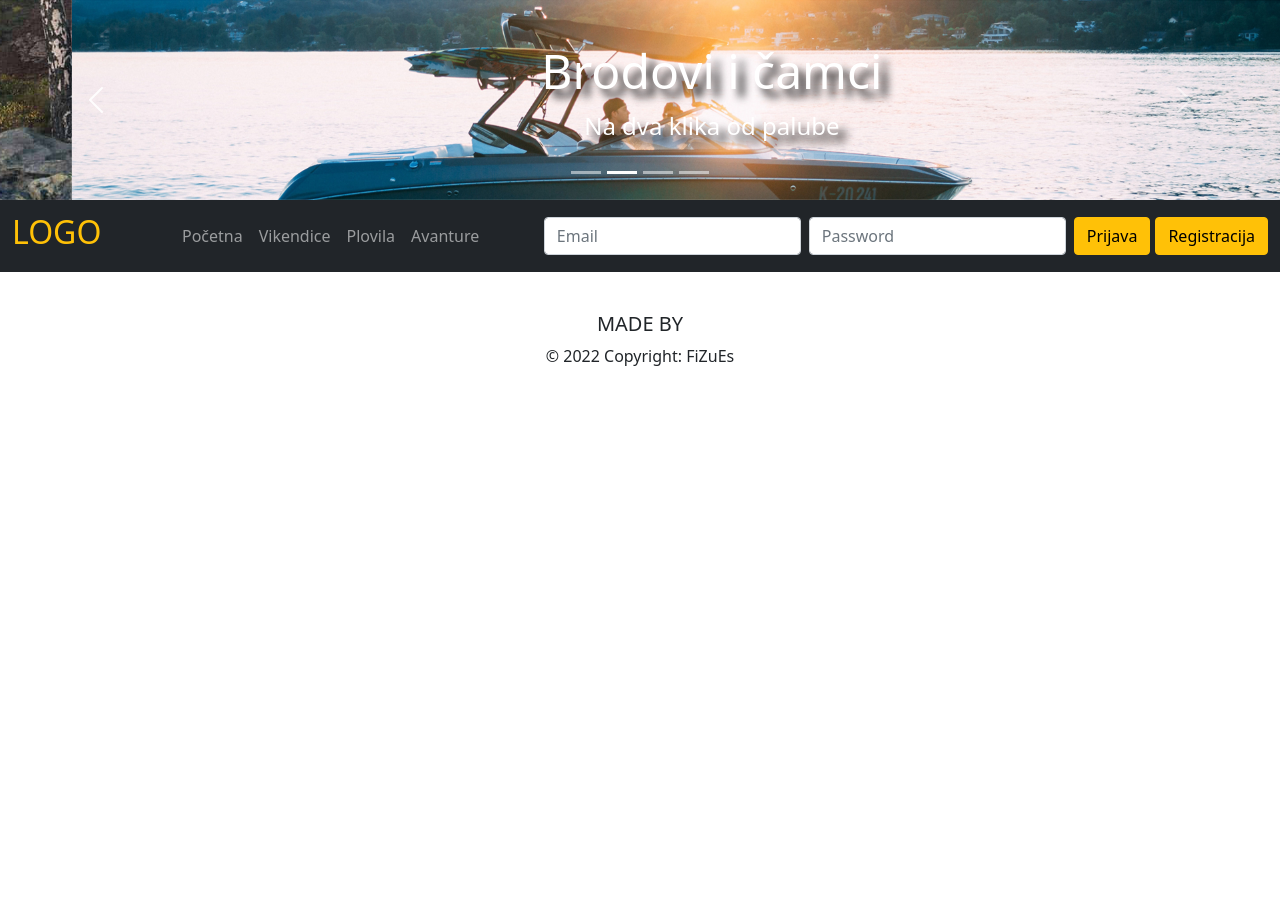
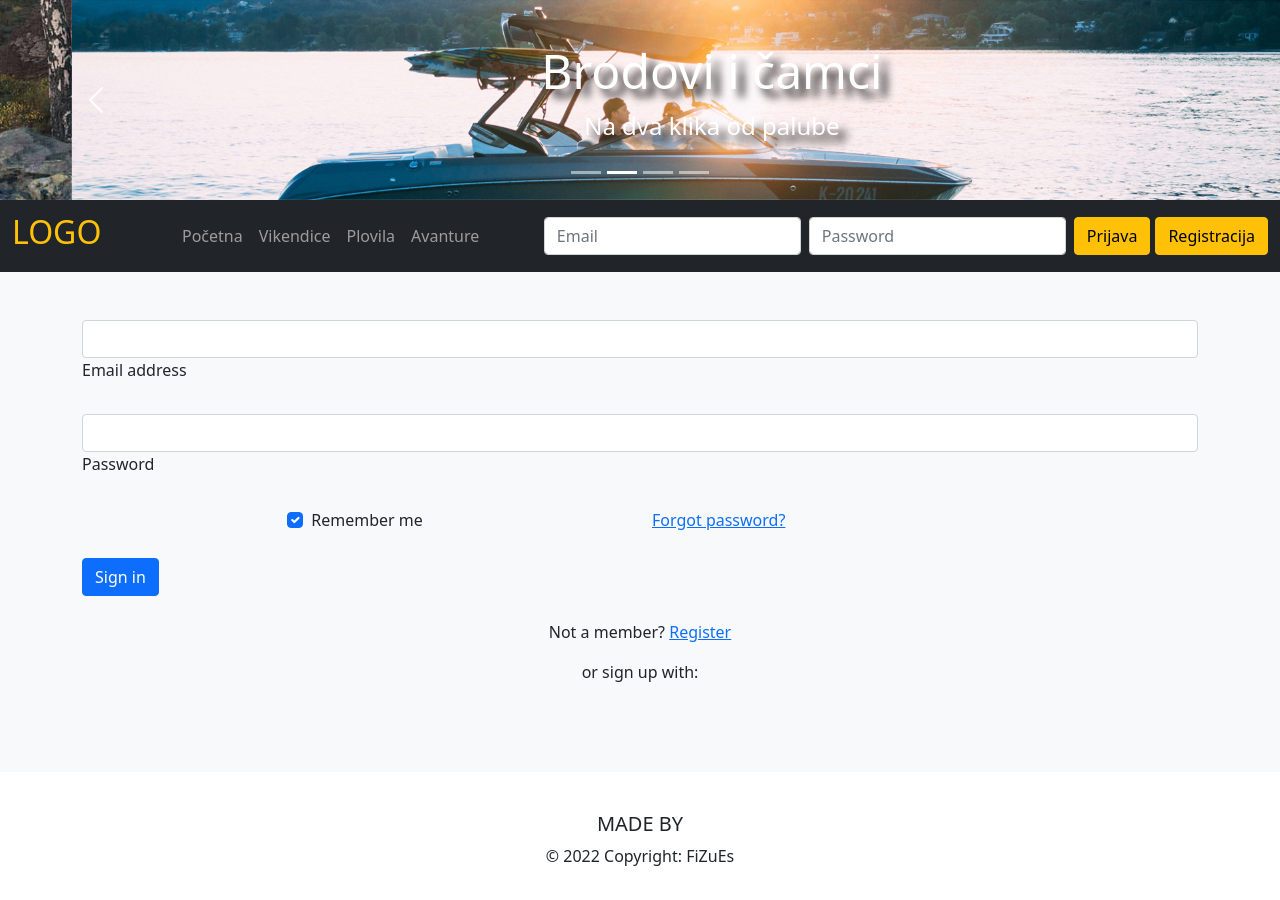
Before and after one commit to SteX266/mrs-isa, a React (Create React App) app in the folder frontend/: page / in a window 1280 px wide. Before the commit the page ends 800 px from the top, so only its background shows below. Built offline with nearby package versions, Linux system fonts and the light colour scheme.

Commit message:
#3.1.1.5 Kreirana komponenta za prikaz entiteta

```diff
--- a/frontend/package.json
+++ b/frontend/package.json
@@ -17,6 +17,7 @@
     "react-dom": "^18.0.0",
     "react-router-dom": "^6.3.0",
     "react-scripts": "5.0.0",
+    "react-ui-cards": "^3.0.0",
     "web-vitals": "^2.1.4"
   },
   "scripts": {
--- a/frontend/src/App.js
+++ b/frontend/src/App.js
@@ -1,16 +1,24 @@
 import "../node_modules/bootstrap/dist/css/bootstrap.min.css";
 import "../node_modules/bootstrap/dist/js/bootstrap";
 import './App.css';
+
 import Header from './components/Header';
 import Footer from './components/Footer';
 import NavigationBar from "./components/NavigationBar";
+import EntityCard from "./components/EntityCard";
+import EntityList from "./components/EntityList";
+import LoginForm from "./components/LoginForm";
 function App() {
   return <>
 
     <Header/>
     <NavigationBar/>
 
-
+    <div class="album py-5 bg-light">
+    <div class="container">
+    <LoginForm/>
+    </div>
+    </div>
     <Footer/>
 
 
--- /dev/null
+++ b/frontend/src/components/EntityCard.css
@@ -0,0 +1,35 @@
+.lokacija {
+  color: rgb(53, 105, 105);
+  font-size: 0.8rem;
+}
+
+.card .ocena {
+  color: rgb(72, 185, 27);
+  font-size: 1.5rem;
+}
+
+.entityCard {
+  background-color: rgb(235, 254, 255);
+}
+
+.entityCard .card-title {
+  font-size: 2rem;
+  color: rgb(51, 51, 51);
+}
+
+.entityCard .card-text {
+  font-size: 1rem;
+  color: rgb(105, 105, 105);
+  margin-top: 1rem;
+}
+
+.entityCard img {
+  height: 200px;
+  margin: 0.5rem;
+}
+
+.iconica {
+  margin-right: 1rem;
+  color: rgb(51, 51, 51);
+  height: 1rem;
+}
--- /dev/null
+++ b/frontend/src/components/EntityCard.jsx
@@ -0,0 +1,25 @@
+import {useEffect, useState} from 'react'
+
+import vikendica from "../images/vikendica.jpeg"
+import "./EntityCard.css"
+
+
+
+const EntityCard = () =>  {
+    return <>
+    <div class="col-md-4">
+  <div className="card align-self-stretch entityCard" styleProp="width: 18rem;">
+     <img  height="200px" src={vikendica} alt="Apoteka"/>
+     <hr/>
+     <div className="card-body">
+       <h3 className="card-title">Naaslov</h3>
+       <span className="lokacija">Neka adresa</span>
+       <p className="card-text">Cena</p>
+       <div className="row justify-content-around align-items-center"><span className="ocena">4/5</span>
+
+     </div></div>
+   </div>
+   </div>
+</>}
+
+export default EntityCard;
--- /dev/null
+++ b/frontend/src/components/EntityList.jsx
@@ -0,0 +1,19 @@
+import EntityCard from "./EntityCard";
+
+
+const EntityList = () =>  {
+    return <>
+
+     <div class="row">
+        <EntityCard/>
+        <EntityCard/>
+        <EntityCard/>
+        <EntityCard/>
+        <EntityCard/>
+        <EntityCard/>
+     </div>
+
+
+</>}
+
+export default EntityList;
--- /dev/null
+++ b/frontend/src/components/LoginForm.jsx
@@ -0,0 +1,52 @@
+
+const LoginForm = () =>  {
+    return <>
+    <form>
+  <div class="form-outline mb-4">
+    <input type="email" id="form2Example1" class="form-control" />
+    <label class="form-label" for="form2Example1">Email address</label>
+  </div>
+
+  <div class="form-outline mb-4">
+    <input type="password" id="form2Example2" class="form-control" />
+    <label class="form-label" for="form2Example2">Password</label>
+  </div>
+
+  <div class="row mb-4">
+    <div class="col d-flex justify-content-center">
+      <div class="form-check">
+        <input class="form-check-input" type="checkbox" value="" id="form2Example31" checked />
+        <label class="form-check-label" for="form2Example31"> Remember me </label>
+      </div>
+    </div>
+
+    <div class="col">
+      <a href="#!">Forgot password?</a>
+    </div>
+  </div>
+
+  <button type="button" class="btn btn-primary btn-block mb-4">Sign in</button>
+
+  <div class="text-center">
+    <p>Not a member? <a href="#!">Register</a></p>
+    <p>or sign up with:</p>
+    <button type="button" class="btn btn-link btn-floating mx-1">
+      <i class="fab fa-facebook-f"></i>
+    </button>
+
+    <button type="button" class="btn btn-link btn-floating mx-1">
+      <i class="fab fa-google"></i>
+    </button>
+
+    <button type="button" class="btn btn-link btn-floating mx-1">
+      <i class="fab fa-twitter"></i>
+    </button>
+
+    <button type="button" class="btn btn-link btn-floating mx-1">
+      <i class="fab fa-github"></i>
+    </button>
+  </div>
+</form>
+</>}
+
+export default LoginForm;
```
Also changed, not shown: frontend/src/images/vikendica.jpeg (added), 1 other file (tests, documents, lock files or other folders).
